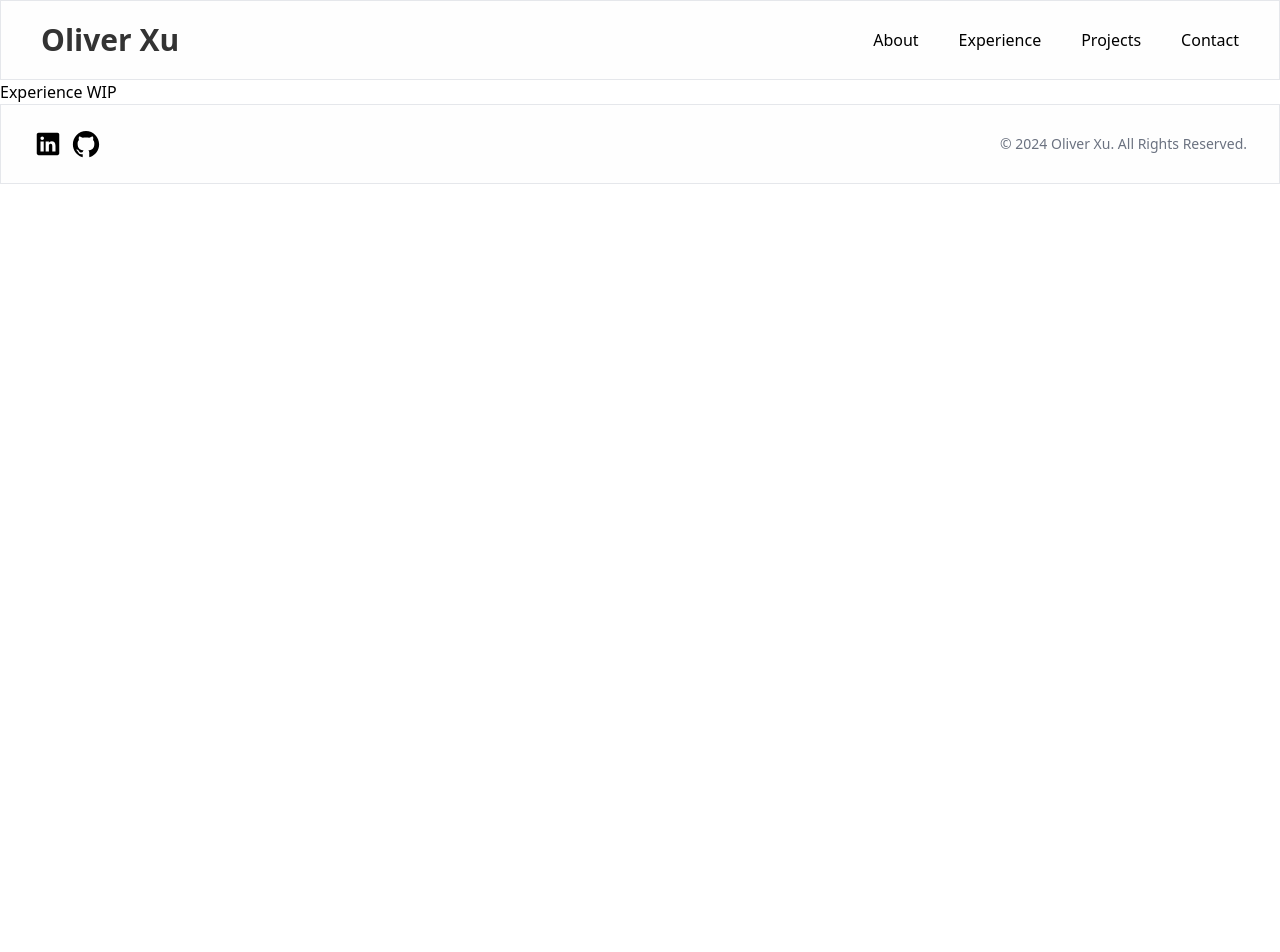
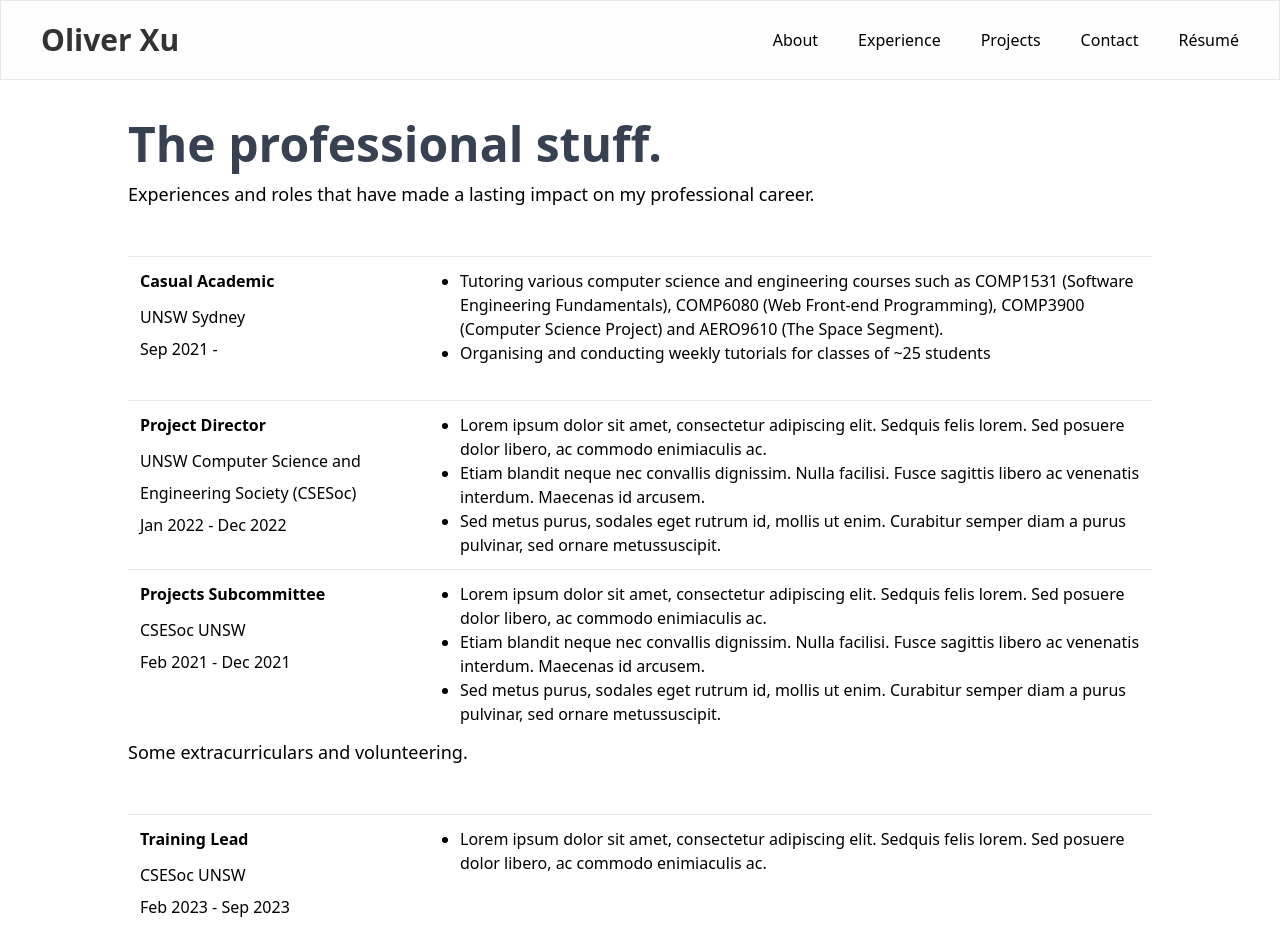
Before and after one commit to oliverxu42/portfolio-website, a Next.js app: page /experience in a window 1280 px wide. Shown: the top 952 px of the page. Before the commit the page ends 800 px from the top, so only its background shows below. Built offline with nearby package versions, Linux system fonts and the light colour scheme.

Commit message:
Cooked up a whole bunch of stuff

```diff
--- a/src/app/(pages)/experience/page.tsx
+++ b/src/app/(pages)/experience/page.tsx
@@ -1,5 +1,99 @@
+import ExperienceCard from '@/components/Experience';
+
+const experiences = [
+  {
+    title: 'Casual Academic',
+    location: 'UNSW Sydney',
+    date: 'Sep 2021 - ',
+    content: [
+      'Tutoring various computer science and engineering courses such as COMP1531 (Software Engineering Fundamentals), COMP6080 (Web Front-end Programming), COMP3900 (Computer Science Project) and AERO9610 (The Space Segment).',
+      'Organising and conducting weekly tutorials for classes of ~25 students',
+    ],
+  },
+  {
+    title: 'Project Director',
+    location: 'UNSW Computer Science and Engineering Society (CSESoc)',
+    date: 'Jan 2022 - Dec 2022',
+    content: [
+      'Lorem ipsum dolor sit amet, consectetur adipiscing elit. Sedquis felis lorem. Sed posuere dolor libero, ac commodo enimiaculis ac.',
+      ' Etiam blandit neque nec convallis dignissim. Nulla facilisi. Fusce sagittis libero ac venenatis interdum. Maecenas id arcusem.',
+      'Sed metus purus, sodales eget rutrum id, mollis ut enim. Curabitur semper diam a purus pulvinar, sed ornare metussuscipit.',
+    ],
+  },
+  {
+    title: 'Projects Subcommittee',
+    location: 'CSESoc UNSW',
+    date: 'Feb 2021 - Dec 2021',
+    content: [
+      'Lorem ipsum dolor sit amet, consectetur adipiscing elit. Sedquis felis lorem. Sed posuere dolor libero, ac commodo enimiaculis ac.',
+      ' Etiam blandit neque nec convallis dignissim. Nulla facilisi. Fusce sagittis libero ac venenatis interdum. Maecenas id arcusem.',
+      'Sed metus purus, sodales eget rutrum id, mollis ut enim. Curabitur semper diam a purus pulvinar, sed ornare metussuscipit.',
+    ],
+  },
+];
+
+const extracurriculars = [
+  {
+    title: 'Training Lead',
+    location: 'CSESoc UNSW',
+    date: 'Feb 2023 - Sep 2023 ',
+    content: [
+      'Lorem ipsum dolor sit amet, consectetur adipiscing elit. Sedquis felis lorem. Sed posuere dolor libero, ac commodo enimiaculis ac.',
+    ],
+  },
+  {
+    title: 'Peer Mentor',
+    location: 'CSESoc UNSW',
+    date: 'Feb 2022 - Apr 2022',
+    content: [
+      'Lorem ipsum dolor sit amet, consectetur adipiscing elit. Sedquis felis lorem. Sed posuere dolor libero, ac commodo enimiaculis ac.',
+    ],
+  },
+  {
+    title: 'Musician',
+    location: 'UNSW Wind Symphony',
+    date: 'Feb 2020 - Dec 2022',
+    content: [
+      'Lorem ipsum dolor sit amet, consectetur adipiscing elit. Sedquis felis lorem. Sed posuere dolor libero, ac commodo enimiaculis ac.',
+    ],
+  },
+];
+
 const Experience: React.FC = () => {
-  return <>Experience WIP</>;
+  return (
+    <div className='container mx-auto mt-10 min-h-screen max-w-screen-lg'>
+      <h1 className='mb-3 font-bold text-gray-700 text-5xl'>
+        The professional stuff.
+      </h1>
+      <p className='text-lg'>
+        Experiences and roles that have made a lasting impact on my professional
+        career.
+      </p>
+      <div className='container flex flex-col mt-12'>
+        {experiences.map((e, i) => (
+          <ExperienceCard
+            title={e.title}
+            location={e.location}
+            date={e.date}
+            content={e.content}
+            key={i}
+          />
+        ))}
+      </div>
+      <p className='text-lg'>Some extracurriculars and volunteering.</p>
+      <div className='container flex flex-col mt-12'>
+        {extracurriculars.map((e, i) => (
+          <ExperienceCard
+            title={e.title}
+            location={e.location}
+            date={e.date}
+            content={e.content}
+            key={i}
+          />
+        ))}
+      </div>
+    </div>
+  );
 };
 
 export default Experience;
--- a/src/app/(pages)/projects/page.tsx
+++ b/src/app/(pages)/projects/page.tsx
@@ -1,5 +1,72 @@
+import ProjectCard from '@/components/Card';
+
+const projects = [
+  {
+    name: 'Notangles',
+    description:
+      'A drag-and-drop timetabling web app used by 4000+ UNSW students. As director in 2022, we deployed many cool features including custom user event support, auto-timetabling and various other quality of life additions.',
+    url: 'https://notangles.devsoc.app/',
+    image: '/notangles.gif',
+    tech: [
+      'React',
+      'Typescript',
+      'Styled Components',
+      'Express',
+      'Node.js',
+      'gRPC',
+    ],
+  },
+
+  {
+    name: 'Something Awesome',
+    description:
+      'An educational web platform designed for students to learn about cyber security vulnerabilities. I created articles and coded up demos focusing on topics such as SQL injection attacks, cross-site scripting and other web security vulnerabilities.',
+    url: 'https://github.com/oliverxu42/something-awesome',
+    image: '',
+    tech: ['Next.js', 'Tailwind CSS', 'Javascript', 'Express', 'MySQL'],
+  },
+  {
+    name: 'My Portfolio Website',
+    description:
+      "The website you're currently on! Created as a small personal project to stave off boredom during the uni break :))",
+    url: 'https://github.com/oliverxu42/portfolio-website',
+    image: '',
+    tech: ['Next.js', 'Tailwind CSS', 'Typescript'],
+  },
+  {
+    name: 'Partnr',
+    description:
+      "A web app designed to help uni students find their ideal team members for their group projects. Created as part of CSESoc's Training Program, where I as a training lead, helped upskill and mentor a small group of novice software engineers.",
+    url: 'https://github.com/csesoc/trainee-1-23t1',
+    image: '',
+    tech: ['React', 'Vite', 'Tailwind CSS', 'Typescript', 'Firebase'],
+  },
+];
+
 const Projects: React.FC = () => {
-  return <>Projects WIP</>;
+  return (
+    <div className='container mx-auto mt-10 min-h-screen max-w-screen-lg'>
+      <h1 className='mb-3 font-bold text-gray-700 text-5xl'>
+        Ideas brought to life.
+      </h1>
+      <p className='text-lg'>
+        Cool and interesting stuff I've worked on throughout my time at uni.
+      </p>
+      <div className='container flex flex-col space-y-12 mt-12 mb-20'>
+        {projects.map((p, i) => (
+          <ProjectCard
+            key={i}
+            index={i}
+            name={p.name}
+            description={p.description}
+            url={p.url}
+            image={p.image}
+            tech={p.tech}
+          />
+        ))}
+      </div>
+    </div>
+  );
 };
 
 export default Projects;
--- /dev/null
+++ b/src/components/Card.tsx
@@ -0,0 +1,79 @@
+import Link from 'next/link';
+import Image from 'next/image';
+
+interface CardProps {
+  name: string;
+  description: string;
+  url: string;
+  tech: string[];
+}
+
+interface ImageProps {
+  image: string;
+}
+
+interface Index {
+  index: number;
+}
+
+type ProjectCardProps = Index & CardProps & ImageProps;
+
+const Card: React.FC<CardProps> = ({ name, description, url, tech }) => {
+  return (
+    <Link
+      href={url}
+      target='_blank'
+      className='border rounded-md w-2/3 min-h-48 p-8 shadow hover:bg-gray-100'
+    >
+      <div>
+        <h2 className='font-medium'>{name}</h2>
+        <p className='mt-2'>{description}</p>
+      </div>
+      <div className='flex mt-4 space-x-2'>
+        {tech.map((t, i) => (
+          <div
+            key={i}
+            className='rounded-lg bg-gray-100 p-1.5 text-xs font-medium'
+          >
+            {t}
+          </div>
+        ))}
+      </div>
+    </Link>
+  );
+};
+
+const ProjectImage: React.FC<ImageProps> = ({ image }) => {
+  return (
+    <div className='relative w-1/2'>
+      <Image src={image} alt={image.split('.')[0].slice(1)} fill />
+    </div>
+  );
+};
+
+const ProjectCard: React.FC<ProjectCardProps> = ({
+  index,
+  name,
+  description,
+  url,
+  image,
+  tech,
+}) => {
+  return (
+    <div className='flex w-full space-x-8'>
+      {index % 2 === 0 ? (
+        <>
+          <Card name={name} description={description} url={url} tech={tech} />
+          <ProjectImage image={image} />
+        </>
+      ) : (
+        <>
+          <ProjectImage image={image} />
+          <Card name={name} description={description} url={url} tech={tech} />
+        </>
+      )}
+    </div>
+  );
+};
+
+export default ProjectCard;
--- /dev/null
+++ b/src/components/Experience.tsx
@@ -0,0 +1,32 @@
+interface ExperienceProps {
+  title: string;
+  location: string;
+  date: string;
+  content: string[];
+}
+
+const ExperienceCard: React.FC<ExperienceProps> = ({
+  title,
+  location,
+  date,
+  content,
+}) => {
+  return (
+    <div className='border-t w-full min-h-36 flex'>
+      <div className='min-w-[25%] max-w-[25%] p-3'>
+        <h2 className='font-semibold mb-2'>{title}</h2>
+        <h3 className='font-light text-base/loose'>{location}</h3>
+        <h3 className='font-light text-base/loose'>{date}</h3>
+      </div>
+      <div className='p-3 ml-16'>
+        <ul className='list-disc'>
+          {content.map((text, i) => (
+            <li key={i}>{text}</li>
+          ))}
+        </ul>
+      </div>
+    </div>
+  );
+};
+
+export default ExperienceCard;
--- a/src/components/Navbar.tsx
+++ b/src/components/Navbar.tsx
@@ -21,6 +21,10 @@ const navItems: NavItem[] = [
   {
     text: 'Contact',
     href: '/contact',
+  },
+  {
+    text: 'Résumé',
+    href: '/CV_OliverXu_2024.pdf',
   },
 ];
 
```
Also changed, not shown: src/app/(pages)/about/page.tsx (+27 -6 lines), src/app/page.tsx (+5 -2 lines), public/notangles.gif (added).
